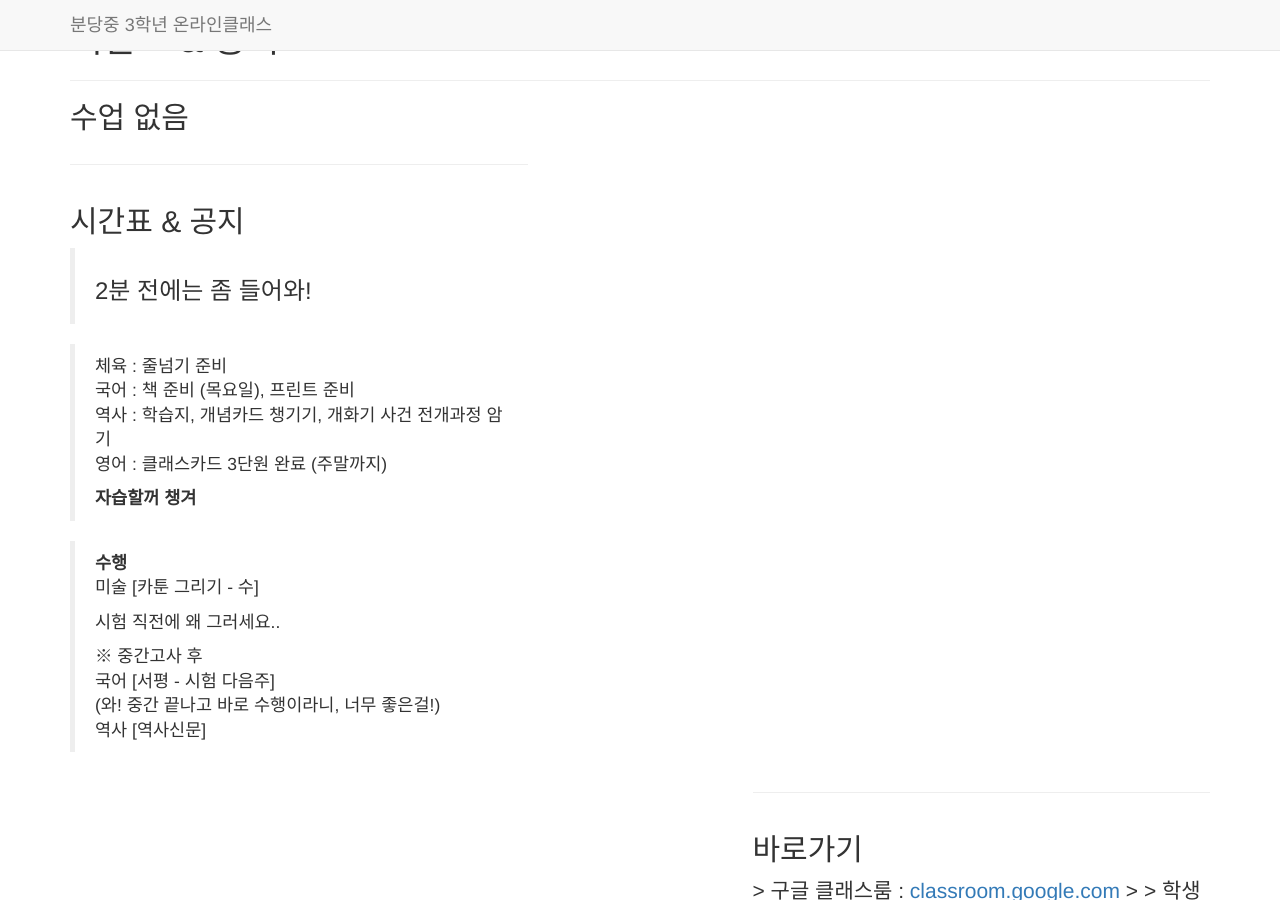
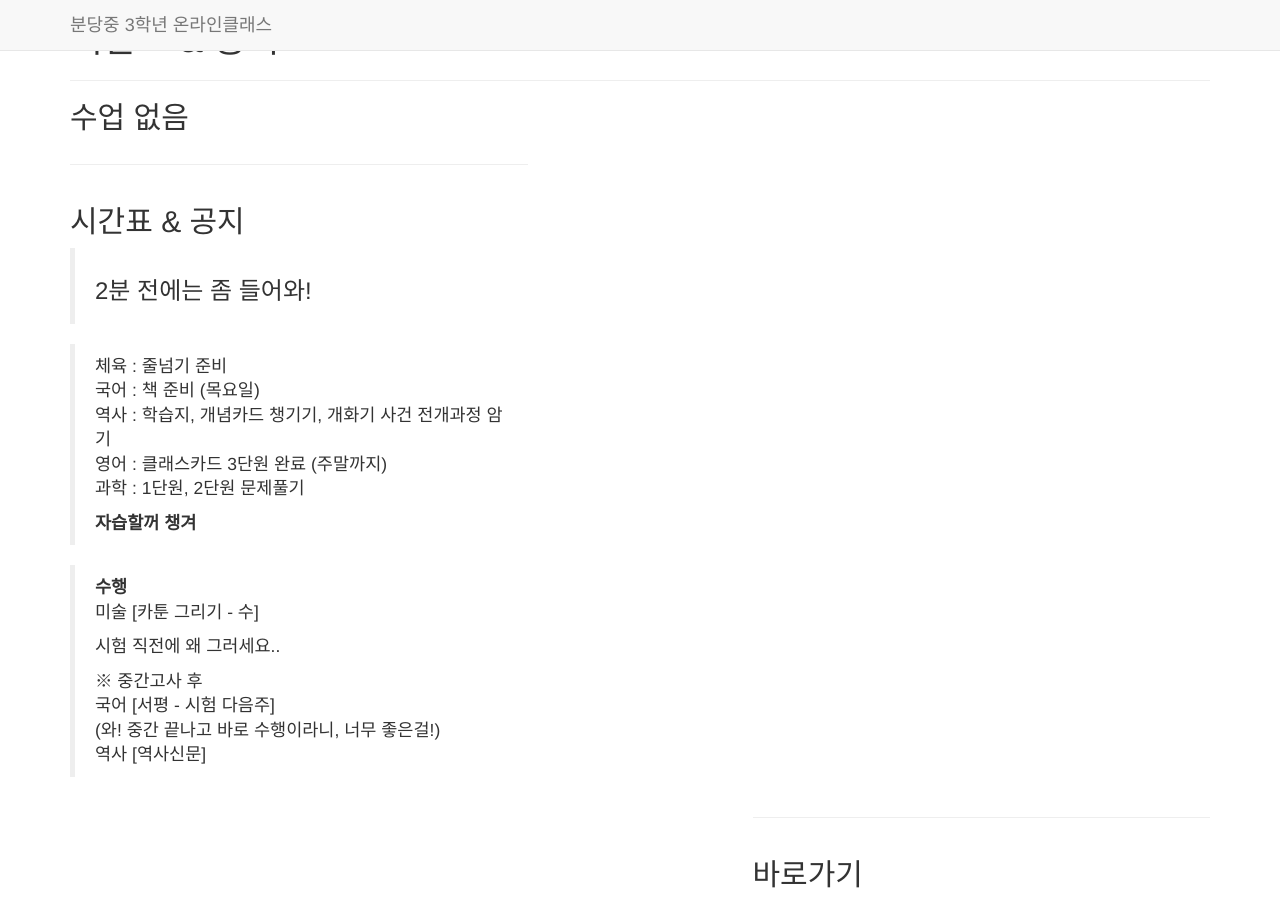
Before and after one commit to bundang-ms-2021/oncl, a Jekyll site: the page built from _posts/2014-09-21-services-1.markdown, in a window 1280 px wide and 900 px high. Built offline with Jekyll 4.4.1, drawn with Linux system fonts in a browser that asks for light colours; nearby versions of some CDN libraries; library files that are not in the unit come from our copies.

Commit message:
Update 2014-09-21-services-1.markdown

```diff
--- a/_posts/2014-09-21-services-1.markdown
+++ b/_posts/2014-09-21-services-1.markdown
@@ -9,9 +9,10 @@ description: |
   > <h3>2분 전에는 좀 들어와!</h3>
 
   > 체육 : 줄넘기 준비
-  > 국어 : 책 준비 (목요일), 프린트 준비
+  > 국어 : 책 준비 (목요일)
   > 역사 : 학습지, 개념카드 챙기기, 개화기 사건 전개과정 암기
   > 영어 : 클래스카드 3단원 완료 (주말까지)
+  > 과학 : 1단원, 2단원 문제풀기
   >
   > **자습할꺼 챙겨**
 
```
